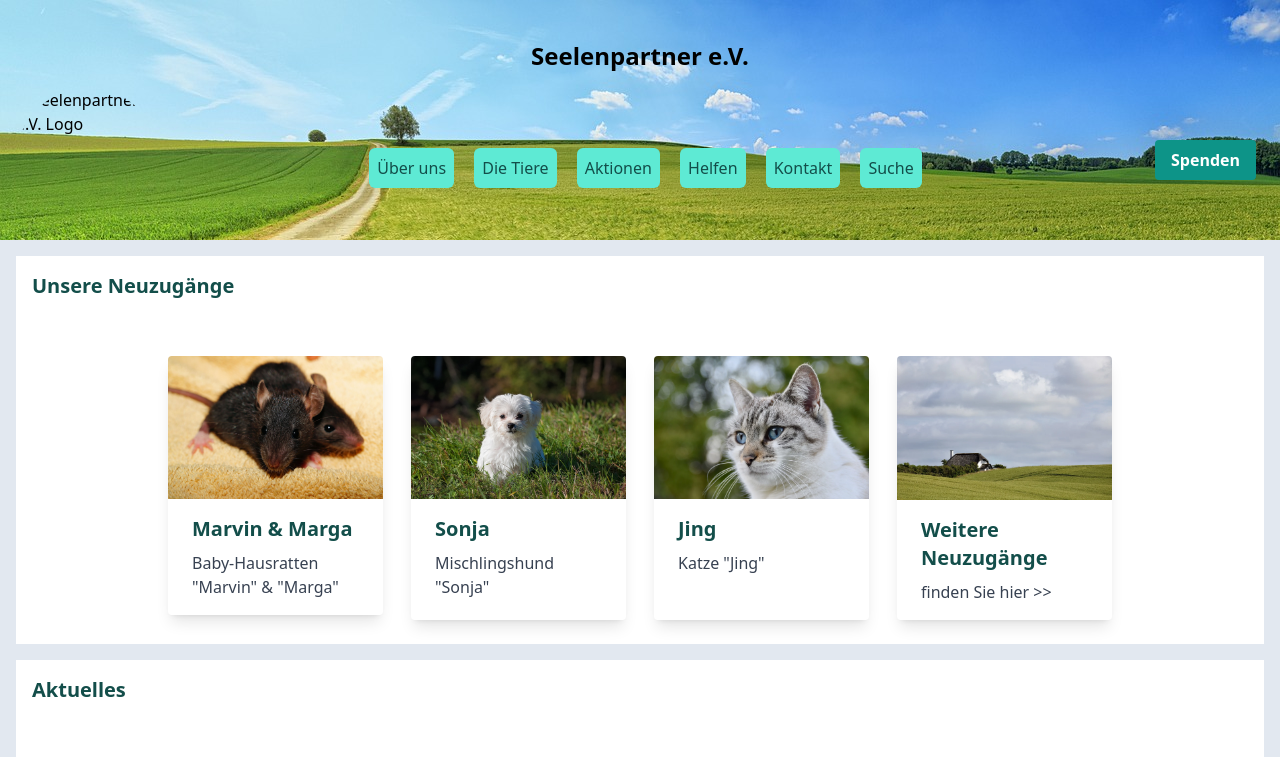
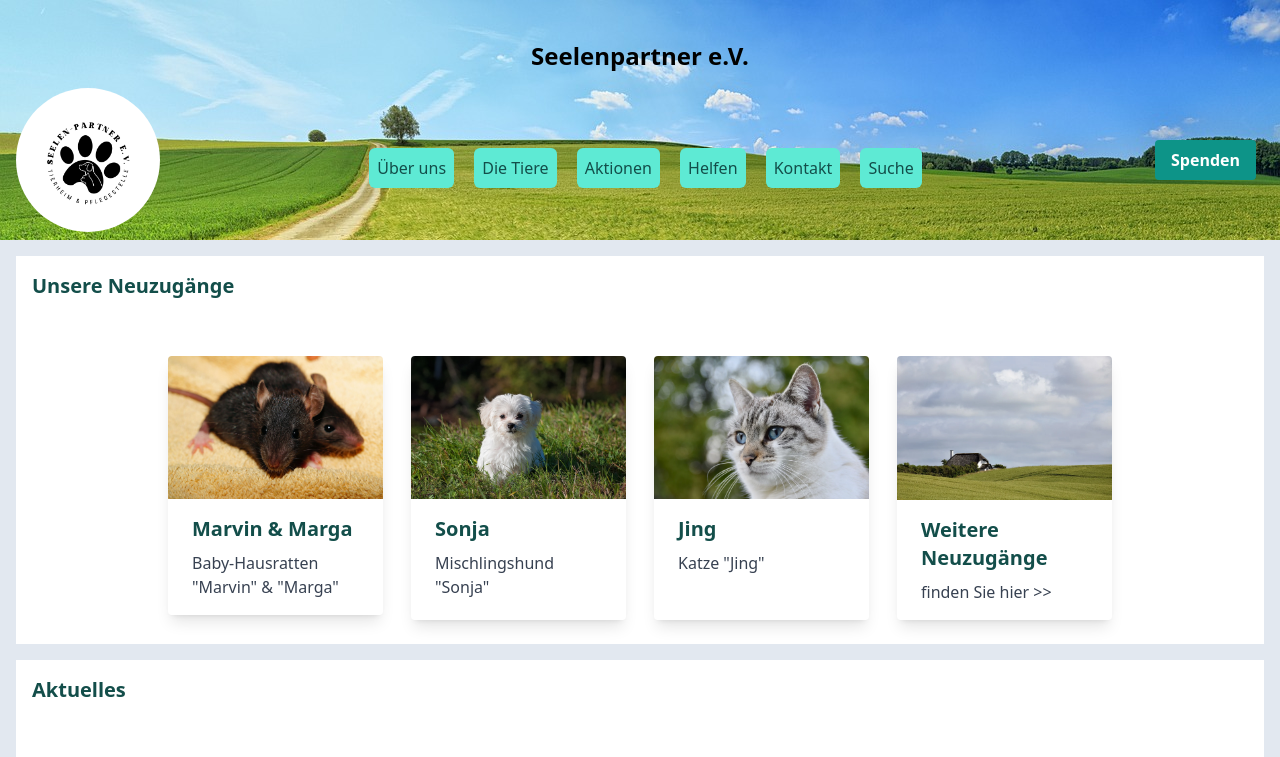
Before and after one commit to DorisPasic/Seelenpartner, a website: page build/index.html in a window 1280 px wide. Shown: the top 757 px of the page. Drawn offline with Linux system fonts and the light colour scheme.

Commit message:
Logo ergänzt

```diff
--- a/build/index.html
+++ b/build/index.html
@@ -17,7 +17,7 @@
 <body class="bg-slate-200">
     <header  class="bg-cover bg-no-repeat" style="background-image: url(./img/field-3629120_1280.jpg)" id="top"><h1 class="text-center font-bold text-2xl pt-10 ">Seelenpartner e.V.</h1>
     <nav class="flex justify-center flex-wrap m-2">
-        <img src="./img/" alt="Seelenpartner e.V. Logo" class="h-36 w-36 rounded-full m-2 hover:animate-spin" />
+        <img src="./img/1.png" alt="Seelenpartner e.V. Logo" class="h-36 w-36 rounded-full m-2 hover:animate-spin" />
         <div class="w-full block flex-grow lg:flex lg:items-center lg:w-4 justify-center">
             <div class="text-md text-center lg:flex-grow items-center ">
               <a href="#uns" class="block mt-4 lg:inline-block lg:mt-0 bg-teal-300 p-2 rounded-md hover:rounded-2xl  text-teal-900 hover:text-white hover:bg-teal-700 mr-4">
```
